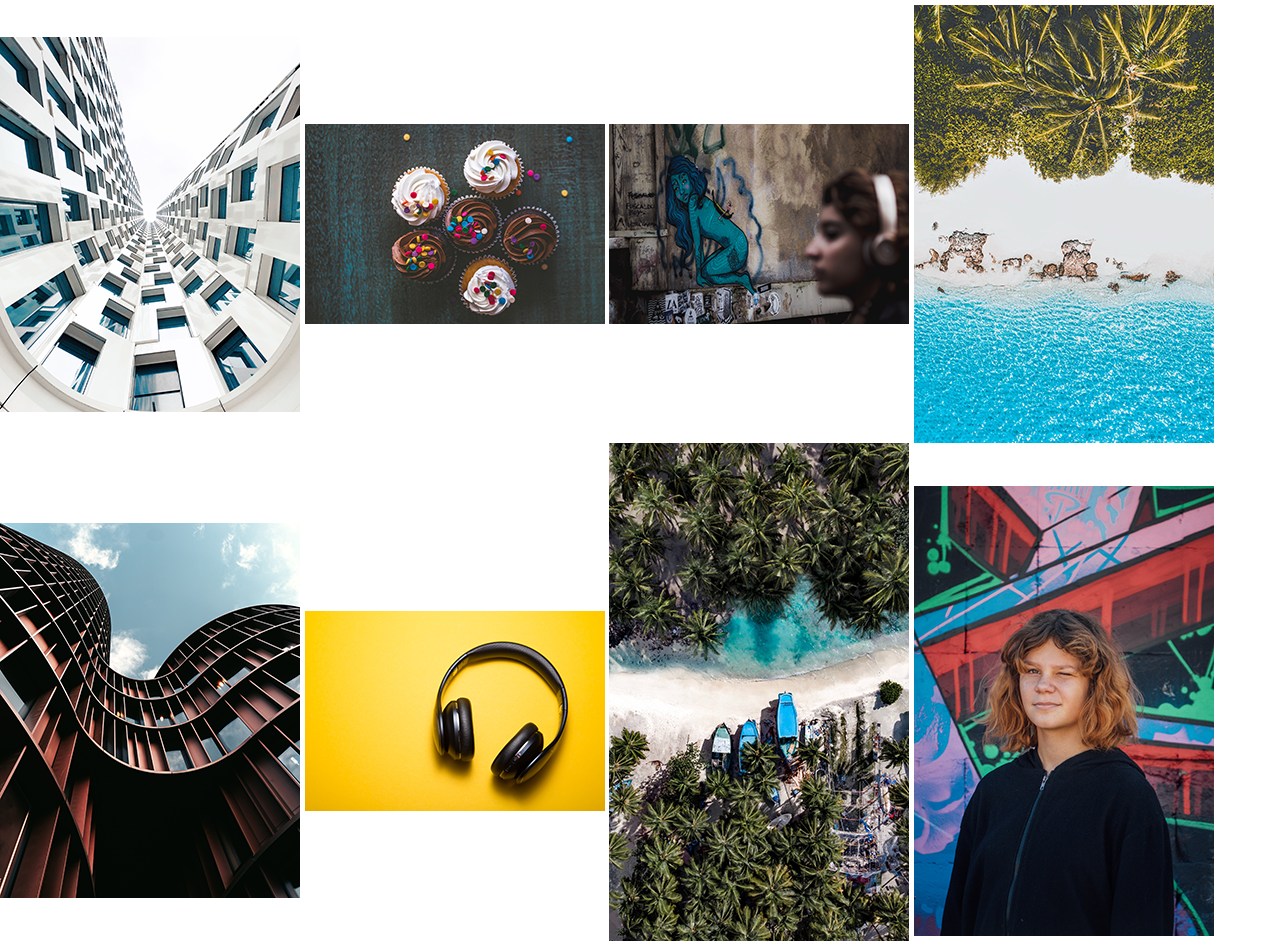
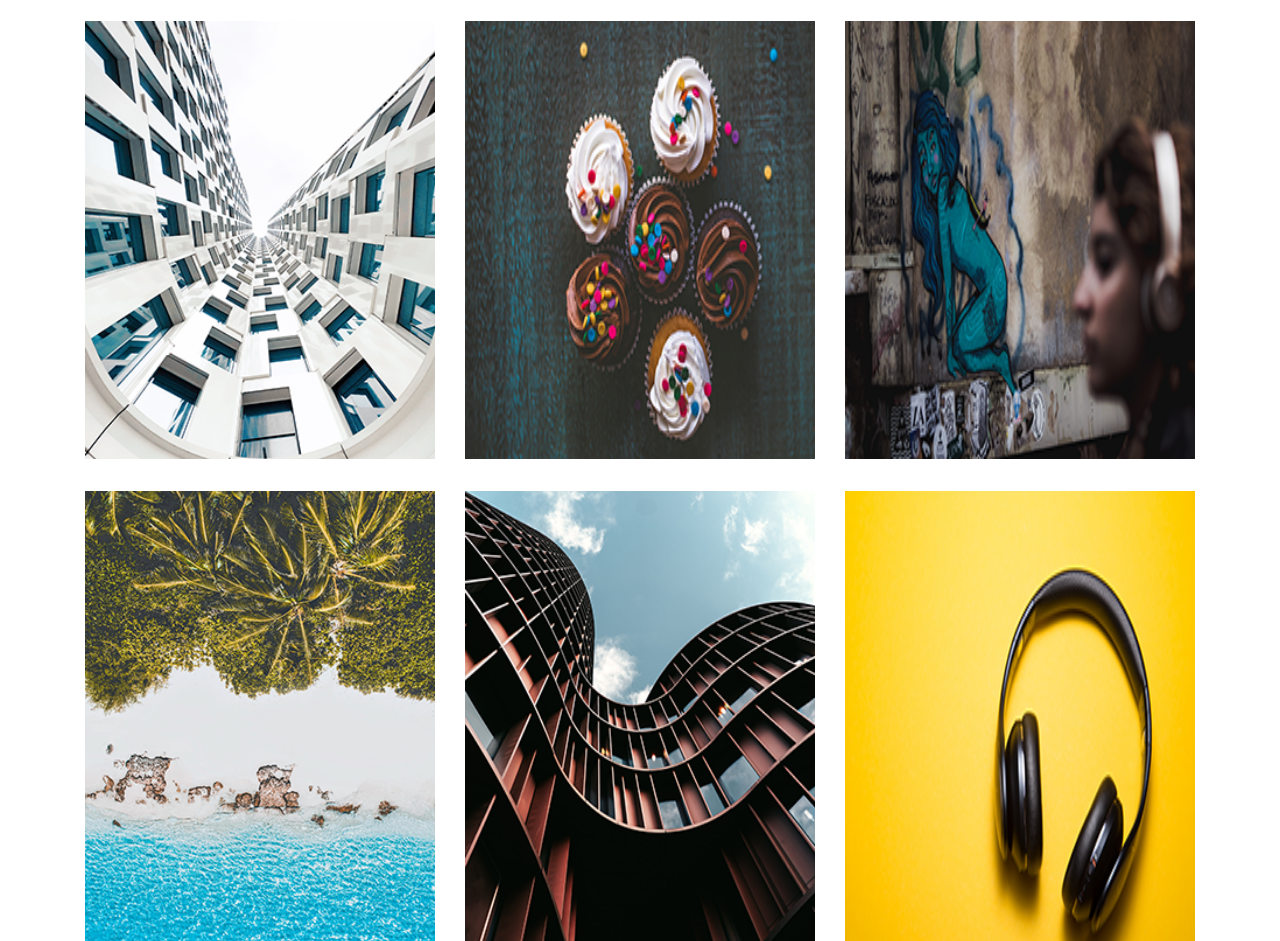
Before and after one commit to AngelMNM/m2-hw2-negron-angel, a plain HTML site: page index.html in a window 1280 px wide. Shown: the part 51-992 px from the top of the page. Drawn offline with nearby package versions, Linux system fonts and the light colour scheme.

Commit message:
Add Boostrap Grid

```diff
--- a/index.html
+++ b/index.html
@@ -9,19 +9,39 @@
     <link rel="stylesheet" href="https://stackpath.bootstrapcdn.com/bootstrap/4.4.1/css/bootstrap.min.css" integrity="sha384-Vkoo8x4CGsO3+Hhxv8T/Q5PaXtkKtu6ug5TOeNV6gBiFeWPGFN9MuhOf23Q9Ifjh" crossorigin="anonymous">
 
     <title>Hello, world!</title>
-  </head>
+       <!-- <style>
+            img {
+                margin-bottom: 30px;
+            }
+        </style>
+        -->
+    </head>
   <body>
     <h1>My first Boostrap file</h1>
-    <div>
-        <img src="img/hw2-image1.png" title="Image 1" alt="Image 1">
-        <img src="img/hw2-image2.png" title="Image 2" alt="Image 2">
-        <img src="img/hw2-image3.png" title="Image 3" alt="Image 3">
-        <img src="img/hw2-image4.png" title="Image 4" alt="Image 4">
-        <img src="img/hw2-image5.png" title="Image 5" alt="Image 5">
-        <img src="img/hw2-image6.png" title="Image 6" alt="Image 6">
-        <img src="img/hw2-image7.png" title="Image 7" alt="Image 7">
-        <img src="img/hw2-image8.png" title="Image 8" alt="Image 8">
-        <img src="img/hw2-image9.png" title="Image 9" alt="Image 9">
+    <div class="container">
+        <div class = "row">
+            <img class="col-sm mt-3 mb-3" src="img/hw2-image1.png" title="Image 1" alt="Image 1">
+
+            <img class="col-sm mt-3 mb-3" src="img/hw2-image2.png" title="Image 2" alt="Image 2">
+
+            <img class="col-sm mt-3 mb-3" src="img/hw2-image3.png" title="Image 3" alt="Image 3">
+
+            <div class="w-100"></div>
+
+            <img class="col-sm mt-3 mb-3" src="img/hw2-image4.png" title="Image 4" alt="Image 4">
+
+            <img class="col-sm mt-3 mb-3" src="img/hw2-image5.png" title="Image 5" alt="Image 5">
+
+            <img class="col-sm mt-3 mb-3" src="img/hw2-image6.png" title="Image 6" alt="Image 6">
+
+            <div class="w-100"></div>
+
+            <img class="col-sm mt-3 mb-3" src="img/hw2-image7.png" title="Image 7" alt="Image 7">
+
+            <img class="col-sm mt-3 mb-3" src="img/hw2-image8.png" title="Image 8" alt="Image 8">
+
+            <img class="col-sm mt-3 mb-3" src="img/hw2-image9.png" title="Image 9" alt="Image 9">
+        </div>
      </div>
 
 
```
